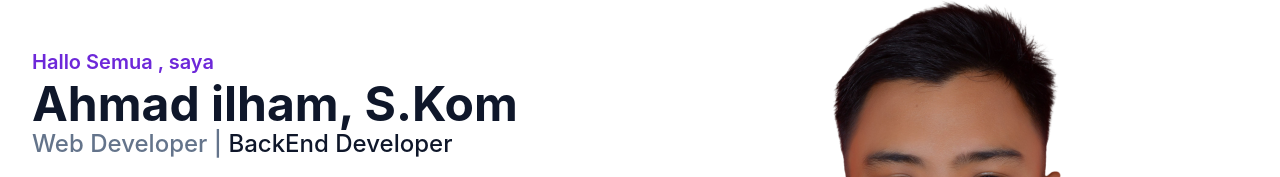
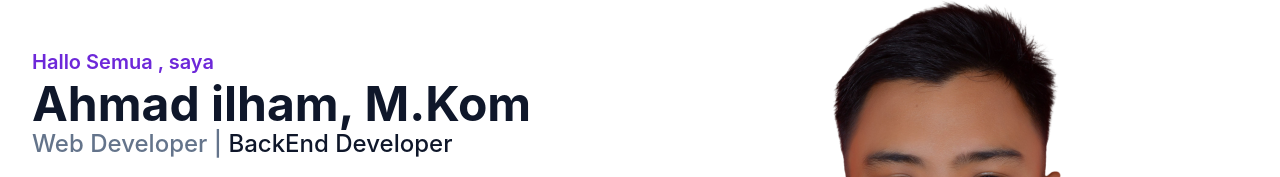
Before and after one commit to ahmadilham13/ahmadilm-Portfolio, a website: page index.html in a window 1280 px wide. Shown: the part 186-363 px from the top of the page. Drawn offline with nearby package versions, Linux system fonts and the light colour scheme.

Commit message:
change title

```diff
--- a/index.html
+++ b/index.html
@@ -130,7 +130,7 @@
               Hallo Semua , saya
               <span
                 class="mt-1 block text-4xl font-bold text-dark dark:text-white lg:text-5xl"
-                >Ahmad ilham, S.Kom</span
+                >Ahmad ilham, M.Kom</span
               >
             </h1>
             <h2 class="mb-5 text-lg font-medium text-secondary lg:text-2xl">
```
